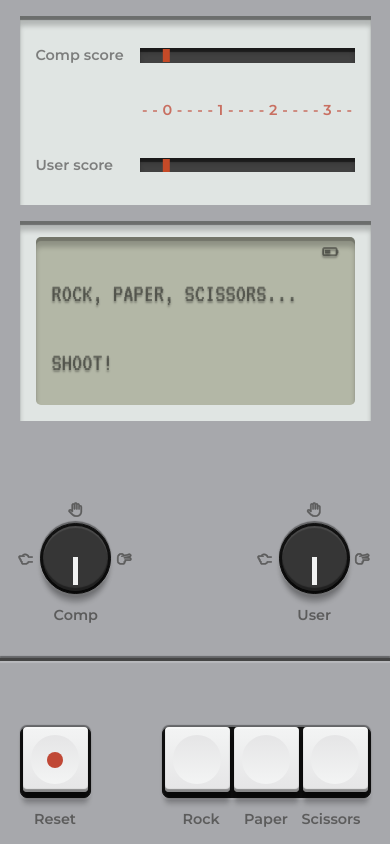
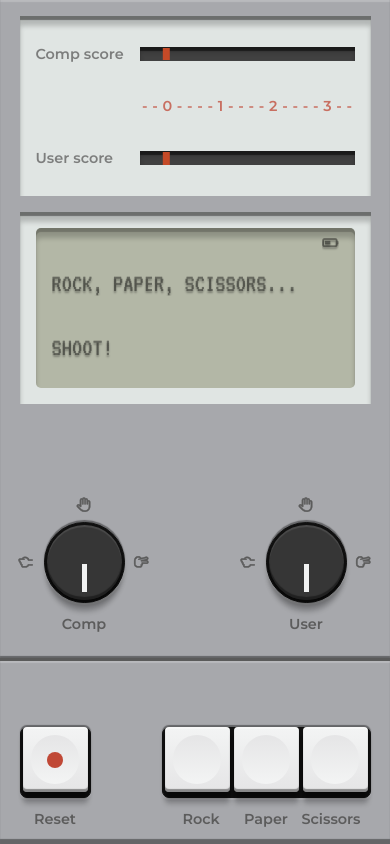
Before and after one commit to robertruse/rock-paper-scissors, a plain HTML site: page index.html in a window 390 px wide. Both pictures are taken after a click on the element 55 px from the left and 759 px from the top of the page. Drawn offline with Linux system fonts and the light colour scheme.

Commit message:
Fix media queries

```diff
--- a/index.html
+++ b/index.html
@@ -82,14 +82,14 @@
       <!-- Dials -->
       <div class="container-choice-comp">
         <div class="container-dial">
-          <ul>
-            <li id="icon-rock">
+          <ul class="container-icons-comp">
+            <li class="dial-icon" id="icon-rock">
               <i class="far fa-hand-rock fa-flip-horizontal"></i>
             </li>
-            <li id="icon-paper">
+            <li class="dial-icon" id="icon-paper">
               <i class="far fa-hand-paper"></i>
             </li>
-            <li id="icon-scissors">
+            <li class="dial-icon" id="icon-scissors">
               <i class="far fa-hand-scissors fa-flip-vertical"></i>
             </li>
           </ul>
@@ -106,14 +106,14 @@
 
       <div class="container-choice-user">
         <div class="container-dial">
-          <ul>
-            <li id="icon-rock">
+          <ul class="container-icons-user">
+            <li class="dial-icon" id="icon-rock">
               <i class="far fa-hand-rock fa-flip-horizontal"></i>
             </li>
-            <li id="icon-paper">
+            <li class="dial-icon" id="icon-paper">
               <i class="far fa-hand-paper"></i>
             </li>
-            <li id="icon-scissors">
+            <li class="dial-icon" id="icon-scissors">
               <i class="far fa-hand-scissors fa-flip-vertical"></i>
             </li>
           </ul>
--- a/scripts/script.js
+++ b/scripts/script.js
@@ -9,6 +9,12 @@ const dialUserElement = document.querySelector("#dial-user > div");
 const dialCompElement = document.querySelector("#dial-comp > div");
 const choicesElement = document.querySelectorAll(".choice");
 const resetElement = document.querySelector("#reset");
+const dialIconsUserElement = document.querySelectorAll(
+  ".container-icons-user .dial-icon"
+);
+const dialIconsCompElement = document.querySelectorAll(
+  ".container-icons-comp .dial-icon"
+);
 
 function getCompChoice() {
   const choices = ["rock", "paper", "scissors"];
@@ -75,6 +81,37 @@ function removeRotateDialComp() {
   dialCompElement.classList.remove("dial-rotate-rock");
   dialCompElement.classList.remove("dial-rotate-paper");
   dialCompElement.classList.remove("dial-rotate-scissors");
+}
+
+/* Add dial icon color */
+function addDialIconColorUser(userChoice) {
+  removeIconColorUser();
+  dialIconsUserElement.forEach((item) => {
+    if (item.id === `icon-${userChoice}`) {
+      item.classList.add("icon-color");
+    }
+  });
+}
+
+function removeIconColorUser() {
+  dialIconsUserElement.forEach((item) => {
+    item.classList.remove("icon-color");
+  });
+}
+
+function addDialIconColorComp(compChoice) {
+  removeIconColorComp();
+  dialIconsCompElement.forEach((item) => {
+    if (item.id === `icon-${compChoice}`) {
+      item.classList.add("icon-color");
+    }
+  });
+}
+
+function removeIconColorComp() {
+  dialIconsCompElement.forEach((item) => {
+    item.classList.remove("icon-color");
+  });
 }
 
 /* Move Slider */
@@ -155,6 +192,8 @@ function game(e) {
         draw(userChoice, compChoice);
     }
 
+    addDialIconColorUser(userChoice);
+    addDialIconColorComp(compChoice);
     addRotateDialUser(userChoice);
     addRotateDialComp(compChoice);
     addMoveSliderUser();
@@ -171,6 +210,8 @@ function reset() {
   round = 0;
   userScore = 0;
   compScore = 0;
+  removeIconColorUser();
+  removeIconColorComp();
   removeRotateDialUser();
   removeRotateDialComp();
   removeMoveSliderUser();
--- a/styles/style.css
+++ b/styles/style.css
@@ -1,20 +1,20 @@
 :root {
   --font-color: #5c5c5c;
-  --color-red: #c04836;
+  --accent-color: #c04836;
 
   /* Background */
-  --bkg-color-grill: #d8d5ce;
-  --bkg-color-grill: #8fbfdc;
-  --bkg-color-grill: #b4cee9;
-  --bkg-color-grill: #b7d9f6;
-  --bkg-color-grill: #d2e6ee;
-  --bkg-color-grill: #bad1dc;
-
-  --bkg-color-cover: #414141;
-  --bkg-color: #a7a8ac;
-
+  --bkg-color-primary: #a7a8ac;
   --bkg-shadow-down: 0 -2px 1px rgba(0, 0, 0, 0.4),
     0 2px 1px rgba(255, 255, 255, 0.2);
+  --bkg-shadow-up: inset 0 -5px 1px rgba(0, 0, 0, 0.4),
+    inset 0 2px 1px rgba(255, 255, 255, 0.2);
+
+  --bkg-color-secondary: #d8d5ce;
+  /* --bkg-color-secondary: #8fbfdc;
+  --bkg-color-secondary: #b4cee9;
+  --bkg-color-secondary: #b7d9f6;
+  --bkg-color-secondary: #d2e6ee;
+  --bkg-color-secondary: #bad1dc; */
 
   /* Panel */
   --panel-color: #e0e5e3;
@@ -22,7 +22,6 @@
   --panel-shadow-inner: inset 0 10px 5px rgba(0, 0, 0, 0.2);
 
   /* Dial */
-  --dial-color: #404241;
   --dial-color: #363636;
   --dial-shadow-up: inset 0 2px 1px rgba(255, 255, 255, 0.1),
     inset 0 -3px 1px rgba(0, 0, 0, 0.4);
@@ -65,7 +64,7 @@ html {
   font-family: "Montserrat", sans-serif;
   color: var(--font-color);
   overflow-y: auto;
-  background: var(--bkg-color-grill);
+  background: var(--bkg-color-secondary);
 }
 
 li {
@@ -101,7 +100,8 @@ h3 {
   position: relative;
   margin: 0 auto;
   padding: 3rem 3rem 3rem 6rem;
-  background: var(--bkg-color);
+  background: var(--bkg-color-primary);
+  box-shadow: var(--bkg-shadow-up);
   display: grid;
   grid-template-columns: 2fr 1fr;
   grid-template-rows: repeat(3, 1fr);
@@ -194,7 +194,7 @@ h3 {
   left: 0;
   height: 0.8rem;
   width: 0.4rem;
-  background: var(--color-red);
+  background: var(--accent-color);
   background: var(--slider-color);
   transform: translateX(-50%);
   transition: left 500ms ease-in-out;
@@ -228,7 +228,7 @@ h3 {
   align-items: center;
   text-align: center;
   font-size: 1rem;
-  color: var(--color-red);
+  color: var(--accent-color);
   opacity: 0.75;
 }
 
@@ -241,7 +241,7 @@ h3 {
 .lcd {
   width: 100%;
   display: flex;
-  padding: 0.5rem 2rem;
+  padding: 0.5rem 1rem;
   border-radius: 5px;
   background: var(--lcd-color);
   box-shadow: var(--lcd-shadow-down), var(--panel-shadow-inner);
@@ -263,6 +263,7 @@ h3 {
   text-transform: uppercase;
   color: var(--lcd-font-color);
   text-shadow: var(--lcd-text-shadow);
+  overflow: hidden;
 }
 
 #icon-battery {
@@ -288,6 +289,7 @@ h3 {
   position: relative;
   display: flex;
   align-items: center;
+  padding: 32px 32px 0 32px;
 }
 
 .container-dial ul {
@@ -302,21 +304,26 @@ h3 {
 }
 
 #icon-rock {
-  top: 50%;
-  left: -32px;
+  top: 61%;
+  left: 0;
   transform: translateY(-50%) rotate(-90deg);
 }
 
 #icon-paper {
-  top: -32px;
+  top: 0;
   left: 50%;
   transform: translateX(-50%);
 }
 
 #icon-scissors {
-  top: 50%;
-  right: -32px;
+  top: 61%;
+  right: 0;
   transform: translateY(-50%) rotate(180deg);
+}
+
+.icon-color {
+  color: var(--accent-color);
+  opacity: 0.9;
 }
 
 /* Input */
@@ -365,9 +372,8 @@ h3 {
   height: 3px;
   position: absolute;
   top: 69%;
-  background: #444;
+  background: #5a5a5a;
   box-shadow: var(--bkg-shadow-down);
-  box-shadow: 0 2px 1px rgba(255, 255, 255, 0.2), 0 -2px 1px rgba(0, 0, 0, 0.4);
 }
 
 .btn {
@@ -446,7 +452,6 @@ h3 {
 
 .dial-slot {
   display: flex;
-
   border: 1px solid #111;
   border-radius: 50%;
   background: #111;
@@ -457,7 +462,7 @@ h3 {
   width: 16px;
   height: 16px;
   border-radius: 50%;
-  background: var(--color-red);
+  background: var(--accent-color);
 }
 
 .icon-rectangle {
@@ -567,24 +572,14 @@ h3 {
 
   .container-choice-comp {
     justify-self: start;
-    margin-left: 1.5rem;
   }
 
   .container-choice-user {
     justify-self: end;
-    margin-right: 1.5rem;
   }
 
-  #icon-rock {
-    left: -24px;
-  }
-
-  #icon-paper {
-    top: -24px;
-  }
-
-  #icon-scissors {
-    right: -24px;
+  .container-dial {
+    padding: 24px 24px 0 24px;
   }
 
   .container-btn li {
@@ -597,7 +592,7 @@ h3 {
   }
 
   .btn-slot {
-    margin-bottom: 1rem;
+    margin-bottom: 16px;
   }
 
   .dial {
@@ -651,37 +646,12 @@ h3 {
     margin-top: 0.75rem;
   }
 
-  .container-choice-comp {
-    margin-left: 1.3rem;
-  }
-
-  .container-choice-user {
-    margin-right: 1.3rem;
-  }
-
-  #icon-rock {
-    left: -20px;
-  }
-
-  #icon-paper {
-    top: -20px;
-  }
-
-  #icon-scissors {
-    right: -20px;
-  }
-
   .hr-line {
     top: 78%;
   }
 
   .btn-slot {
     margin-bottom: 0.75rem;
-  }
-
-  .dial {
-    width: 65px;
-    height: 65px;
   }
 }
 
@@ -694,3 +664,14 @@ h3 {
     font-size: 1.6rem;
   }
 }
+
+@media (max-height: 600px) {
+  .hr-line {
+    top: 76%;
+  }
+
+  .dial {
+    width: 65px;
+    height: 65px;
+  }
+}
```
